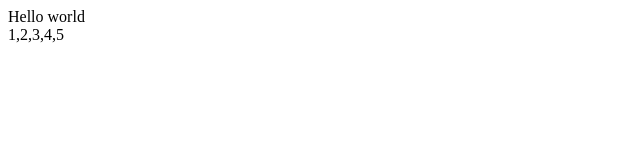
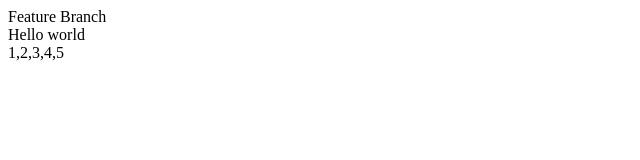
Before and after one commit to shoislommm/index-repo, a plain HTML site: page index.html in a window 1280 px wide. Shown: the whole page, without its empty margins (0-640 px from the left). Drawn offline with Linux system fonts and the light colour scheme.

Commit message:
Feature commit

```diff
--- a/index.html
+++ b/index.html
@@ -6,6 +6,7 @@
     <title>Document</title>
 </head>
 <body>
+    <div>Feature Branch</div>
     <div>Hello world</div>
     <div>1,2,3,4,5</div>
 </body>
```
Also changed, not shown: 1 other file.
